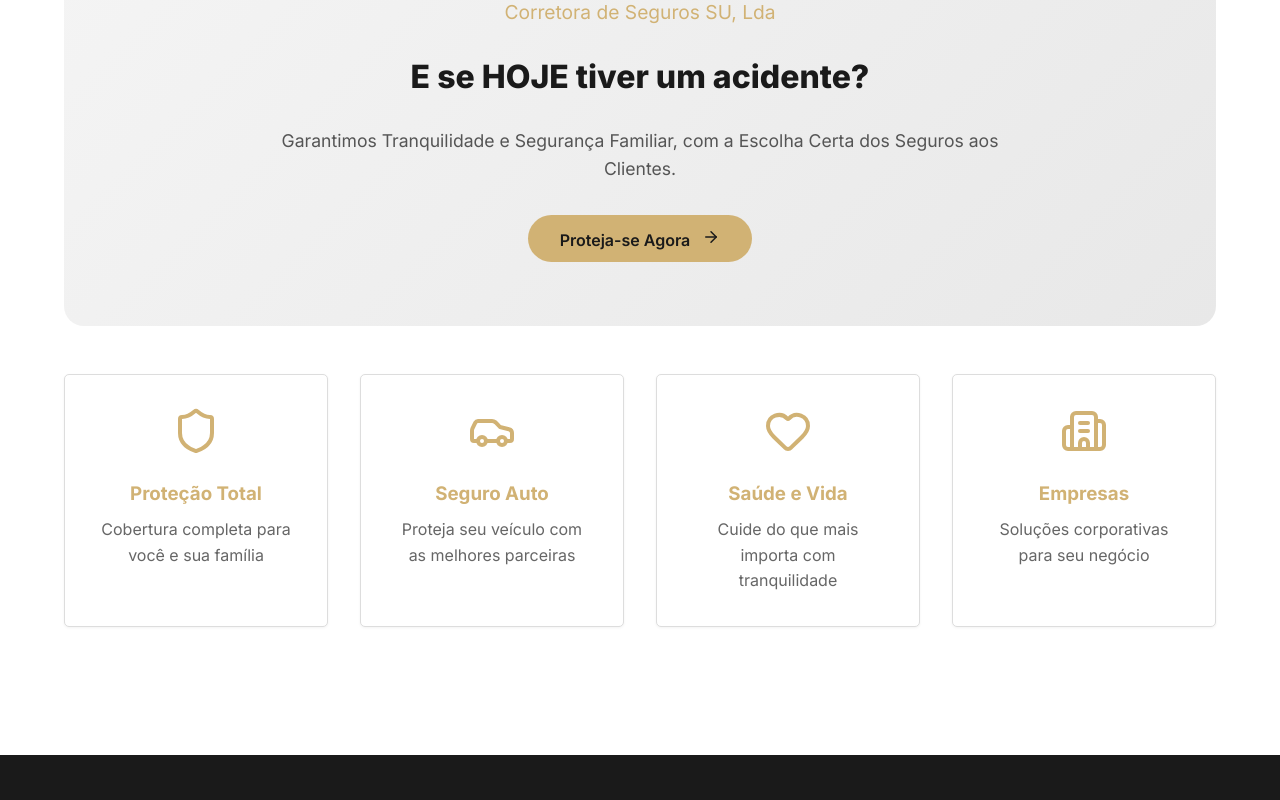
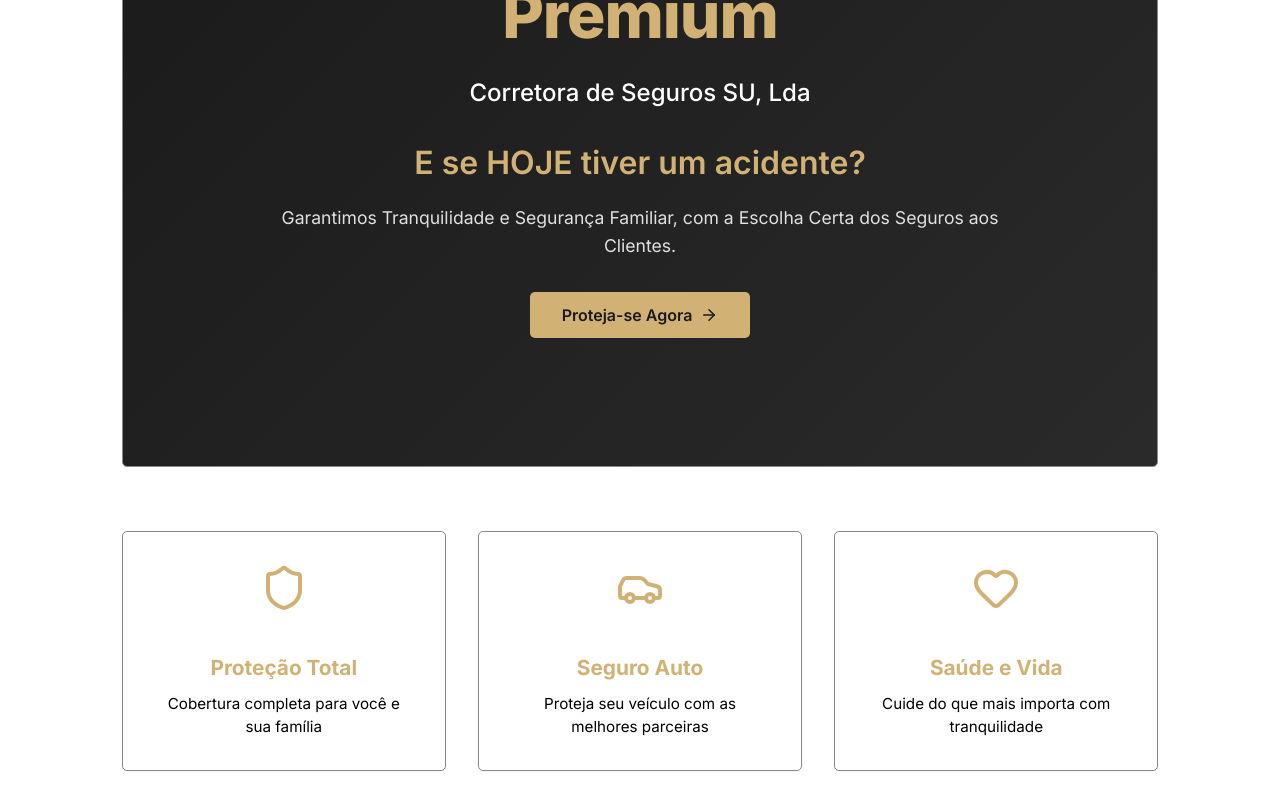
Before and after one commit to aidasamogudo/corretora-seguros-app, a React (Vite) app: page / in a window 1280 px wide. Shown: the part 1080-1880 px from the top of the page. Built offline with nearby package versions, Linux system fonts and the light colour scheme.

Commit message:
Atualizacao: ajustes no header responsivo e home

```diff
--- a/src/components/Header.css
+++ b/src/components/Header.css
@@ -202,6 +202,7 @@
 
   .logo-subtitle {
     font-size: 0.65rem;
+    margin-top: 2px;  /* <--- ADICIONE ESTA LINHA */
   }
 
   .logo {
--- a/src/pages/Home.jsx
+++ b/src/pages/Home.jsx
@@ -8,41 +8,232 @@ function Home() {
       <SliderHome />
 
       {/* Hero Section */}
-      <div className="hero-section">
-        <div className="hero-content">
-          <h1>Premium</h1>
-          <div className="hero-subtitle">Corretora de Seguros SU, Lda</div>
-          <div className="hero-question">E se HOJE tiver um acidente?</div>
-          <p>Garantimos Tranquilidade e Segurança Familiar, com a Escolha Certa dos Seguros aos Clientes.</p>
-          <button onClick={() => window.location.href = '/contactos'}>
+      <div className="hero-section" style={{
+        background: 'linear-gradient(135deg, #1a1a1a 0%, #2a2a2a 100%)',
+        padding: '4rem 2rem',
+        margin: '2rem 5%',
+        borderRadius: '5px',
+        border: '1px solid #888',
+        transition: 'all 0.3s'
+      }}
+      onMouseEnter={(e) => {
+        e.currentTarget.style.borderColor = '#D1B274';
+        e.currentTarget.style.transform = 'translateY(-3px)';
+        e.currentTarget.style.boxShadow = '0 8px 20px rgba(0, 0, 0, 0.12)';
+      }}
+      onMouseLeave={(e) => {
+        e.currentTarget.style.borderColor = '#888';
+        e.currentTarget.style.transform = 'translateY(0)';
+        e.currentTarget.style.boxShadow = 'none';
+      }}>
+        <div className="hero-content" style={{
+          maxWidth: '800px',
+          margin: '0 auto',
+          textAlign: 'center'
+        }}>
+          <h1 style={{
+            color: '#D1B274',
+            fontSize: '4rem',
+            marginBottom: '0.5rem',
+            fontWeight: '800',
+            letterSpacing: '-1px'
+          }}>Premium</h1>
+          <div className="hero-subtitle" style={{
+            color: '#ffffff',
+            fontSize: '1.5rem',
+            marginBottom: '1rem',
+            fontWeight: '500'
+          }}>Corretora de Seguros SU, Lda</div>
+          <div className="hero-question" style={{
+            color: '#D1B274',
+            fontSize: '2rem',
+            marginBottom: '1rem',
+            fontWeight: '600'
+          }}>E se HOJE tiver um acidente?</div>
+          <p style={{
+            color: '#e0e0e0',
+            fontSize: '1.1rem',
+            marginBottom: '2rem',
+            lineHeight: '1.6'
+          }}>Garantimos Tranquilidade e Segurança Familiar, com a Escolha Certa dos Seguros aos Clientes.</p>
+          <button
+            onClick={() => window.location.href = '/contactos'}
+            style={{
+              background: '#D1B274',
+              color: '#1a1a1a',
+              border: 'none',
+              padding: '0.8rem 2rem',
+              borderRadius: '5px',
+              fontSize: '1rem',
+              fontWeight: '600',
+              cursor: 'pointer',
+              transition: 'all 0.3s',
+              display: 'inline-flex',
+              alignItems: 'center',
+              justifyContent: 'center'
+            }}
+            onMouseEnter={(e) => {
+              e.currentTarget.style.background = '#b89a5e';
+              e.currentTarget.style.transform = 'translateX(5px)';
+            }}
+            onMouseLeave={(e) => {
+              e.currentTarget.style.background = '#D1B274';
+              e.currentTarget.style.transform = 'translateX(0)';
+            }}
+          >
             Proteja-se Agora <ArrowRight size={18} style={{ marginLeft: '8px' }} />
           </button>
         </div>
       </div>
 
       {/* Cards de Diferenciais */}
-      <div className="diferenciais-grid">
-        <div className="diferencial-card">
+      <div className="diferenciais-grid" style={{
+        display: 'grid',
+        gridTemplateColumns: 'repeat(auto-fit, minmax(250px, 1fr))',
+        gap: '2rem',
+        padding: '2rem 5%',
+        marginBottom: '3rem'
+      }}>
+        <div className="diferencial-card" style={{
+          background: '#ffffff',
+          padding: '2rem',
+          textAlign: 'center',
+          borderRadius: '5px',
+          border: '1px solid #888',
+          transition: 'all 0.3s',
+          cursor: 'pointer'
+        }}
+        onMouseEnter={(e) => {
+          e.currentTarget.style.borderColor = '#D1B274';
+          e.currentTarget.style.transform = 'translateY(-5px)';
+          e.currentTarget.style.boxShadow = '0 8px 20px rgba(0, 0, 0, 0.12)';
+        }}
+        onMouseLeave={(e) => {
+          e.currentTarget.style.borderColor = '#888';
+          e.currentTarget.style.transform = 'translateY(0)';
+          e.currentTarget.style.boxShadow = 'none';
+        }}>
           <Shield size={48} color="#D1B274" />
-          <h3>Proteção Total</h3>
-          <p>Cobertura completa para você e sua família</p>
+          <h3 style={{ color: '#D1B274', marginTop: '1rem', marginBottom: '0.5rem', fontSize: '1.3rem' }}>Proteção Total</h3>
+          <p style={{ color: '#000000', fontSize: '0.95rem', lineHeight: '1.5' }}>Cobertura completa para você e sua família</p>
         </div>
-        <div className="diferencial-card">
+
+        <div className="diferencial-card" style={{
+          background: '#ffffff',
+          padding: '2rem',
+          textAlign: 'center',
+          borderRadius: '5px',
+          border: '1px solid #888',
+          transition: 'all 0.3s',
+          cursor: 'pointer'
+        }}
+        onMouseEnter={(e) => {
+          e.currentTarget.style.borderColor = '#D1B274';
+          e.currentTarget.style.transform = 'translateY(-5px)';
+          e.currentTarget.style.boxShadow = '0 8px 20px rgba(0, 0, 0, 0.12)';
+        }}
+        onMouseLeave={(e) => {
+          e.currentTarget.style.borderColor = '#888';
+          e.currentTarget.style.transform = 'translateY(0)';
+          e.currentTarget.style.boxShadow = 'none';
+        }}>
           <Car size={48} color="#D1B274" />
-          <h3>Seguro Auto</h3>
-          <p>Proteja seu veículo com as melhores parceiras</p>
+          <h3 style={{ color: '#D1B274', marginTop: '1rem', marginBottom: '0.5rem', fontSize: '1.3rem' }}>Seguro Auto</h3>
+          <p style={{ color: '#000000', fontSize: '0.95rem', lineHeight: '1.5' }}>Proteja seu veículo com as melhores parceiras</p>
         </div>
-        <div className="diferencial-card">
+
+        <div className="diferencial-card" style={{
+          background: '#ffffff',
+          padding: '2rem',
+          textAlign: 'center',
+          borderRadius: '5px',
+          border: '1px solid #888',
+          transition: 'all 0.3s',
+          cursor: 'pointer'
+        }}
+        onMouseEnter={(e) => {
+          e.currentTarget.style.borderColor = '#D1B274';
+          e.currentTarget.style.transform = 'translateY(-5px)';
+          e.currentTarget.style.boxShadow = '0 8px 20px rgba(0, 0, 0, 0.12)';
+        }}
+        onMouseLeave={(e) => {
+          e.currentTarget.style.borderColor = '#888';
+          e.currentTarget.style.transform = 'translateY(0)';
+          e.currentTarget.style.boxShadow = 'none';
+        }}>
           <Heart size={48} color="#D1B274" />
-          <h3>Saúde e Vida</h3>
-          <p>Cuide do que mais importa com tranquilidade</p>
+          <h3 style={{ color: '#D1B274', marginTop: '1rem', marginBottom: '0.5rem', fontSize: '1.3rem' }}>Saúde e Vida</h3>
+          <p style={{ color: '#000000', fontSize: '0.95rem', lineHeight: '1.5' }}>Cuide do que mais importa com tranquilidade</p>
         </div>
-        <div className="diferencial-card">
+
+        <div className="diferencial-card" style={{
+          background: '#ffffff',
+          padding: '2rem',
+          textAlign: 'center',
+          borderRadius: '5px',
+          border: '1px solid #888',
+          transition: 'all 0.3s',
+          cursor: 'pointer'
+        }}
+        onMouseEnter={(e) => {
+          e.currentTarget.style.borderColor = '#D1B274';
+          e.currentTarget.style.transform = 'translateY(-5px)';
+          e.currentTarget.style.boxShadow = '0 8px 20px rgba(0, 0, 0, 0.12)';
+        }}
+        onMouseLeave={(e) => {
+          e.currentTarget.style.borderColor = '#888';
+          e.currentTarget.style.transform = 'translateY(0)';
+          e.currentTarget.style.boxShadow = 'none';
+        }}>
           <Building2 size={48} color="#D1B274" />
-          <h3>Empresas</h3>
-          <p>Soluções corporativas para seu negócio</p>
+          <h3 style={{ color: '#D1B274', marginTop: '1rem', marginBottom: '0.5rem', fontSize: '1.3rem' }}>Empresas</h3>
+          <p style={{ color: '#000000', fontSize: '0.95rem', lineHeight: '1.5' }}>Soluções corporativas para seu negócio</p>
         </div>
       </div>
+
+      {/* CSS para responsividade */}
+      <style>{`
+        @media (max-width: 768px) {
+          .hero-content h1 {
+            font-size: 2.5rem !important;
+          }
+          .hero-subtitle {
+            font-size: 1.1rem !important;
+          }
+          .hero-question {
+            font-size: 1.3rem !important;
+          }
+          .hero-content p {
+            font-size: 0.95rem !important;
+          }
+          .diferenciais-grid {
+            gap: 1rem !important;
+            padding: 1rem 3% !important;
+          }
+          .diferencial-card {
+            padding: 1.5rem !important;
+          }
+          .diferencial-card h3 {
+            font-size: 1.1rem !important;
+          }
+          .diferencial-card p {
+            font-size: 0.85rem !important;
+          }
+        }
+
+        @media (max-width: 480px) {
+          .hero-content h1 {
+            font-size: 2rem !important;
+          }
+          .hero-question {
+            font-size: 1.1rem !important;
+          }
+          .hero-section button {
+            padding: 0.6rem 1.5rem !important;
+            font-size: 0.9rem !important;
+          }
+        }
+      `}</style>
     </div>
   );
 }
```
